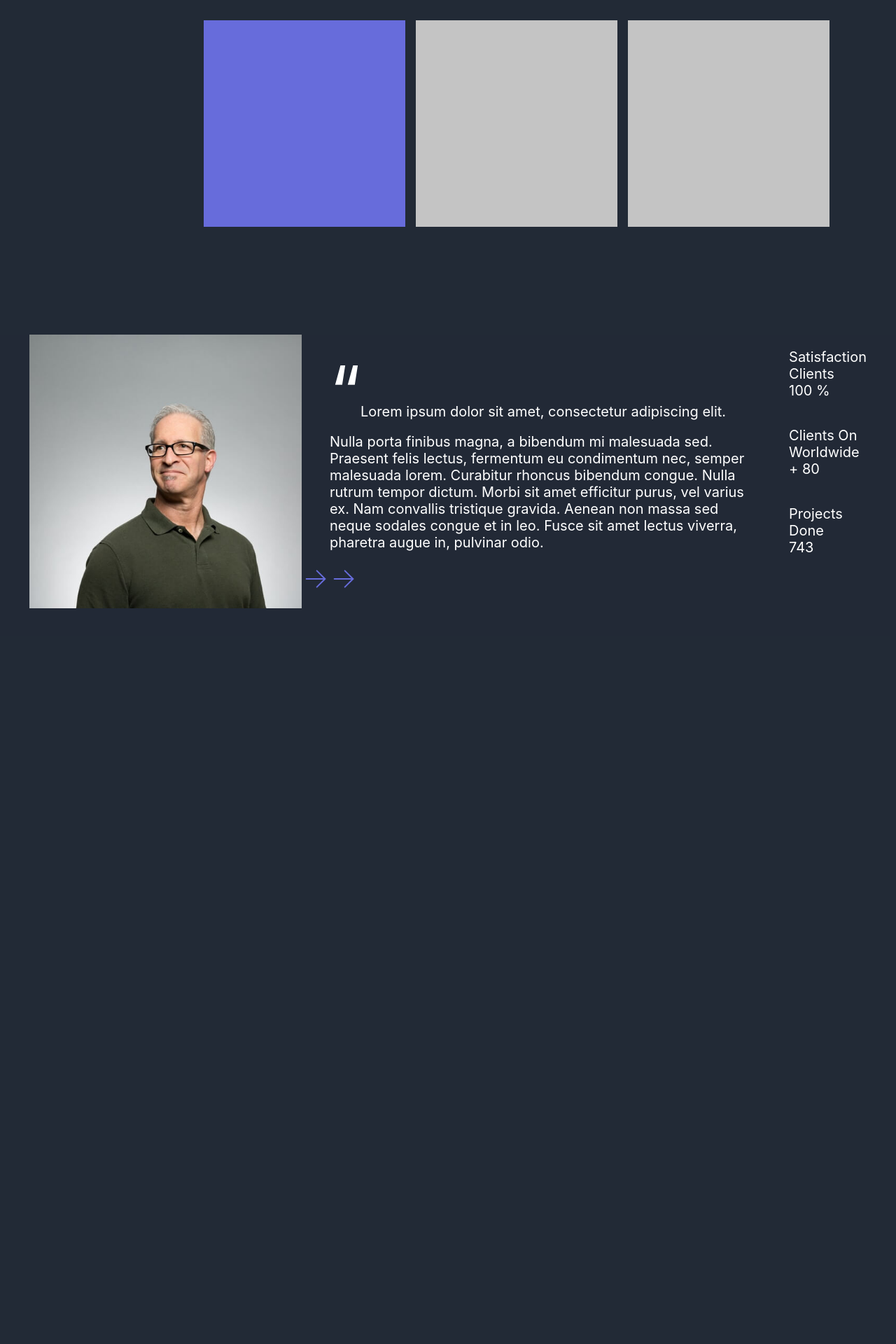
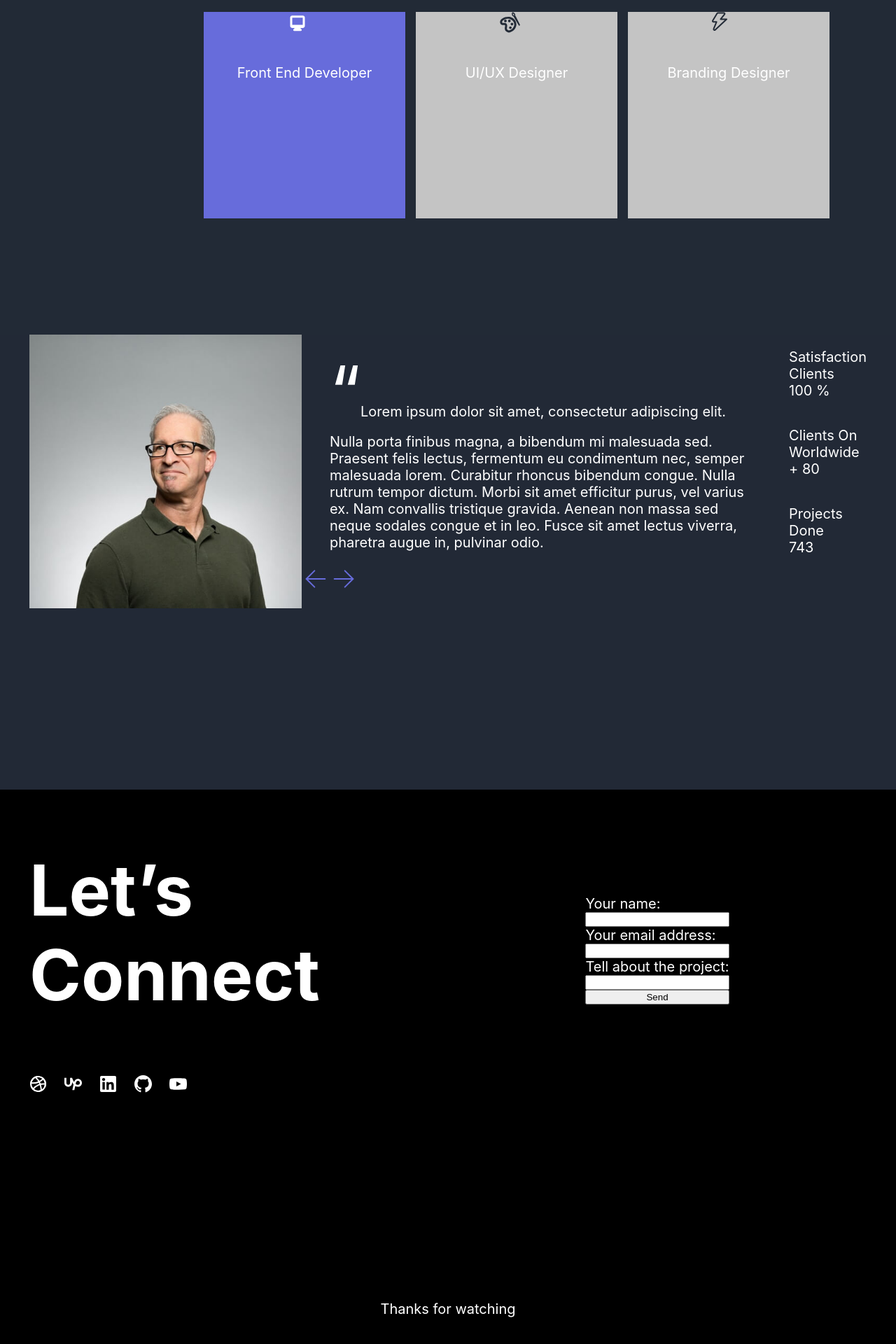
Before and after one commit to VladislavTatur/portfolio, a React app: page / in a window 1280 px wide. Shown: the part 1124-3044 px from the top of the page at 70% size. Before the commit the page ends 2252 px from the top, so only its background shows below. Built offline with nearby package versions, Linux system fonts and the light colour scheme.

Commit message:
creating Specialization and footer

```diff
--- a/src/App.tsx
+++ b/src/App.tsx
@@ -3,6 +3,8 @@ import {Main} from './layout/sections/main/Main'
 import {Skills} from './layout/sections/skills/Skills'
 import {About} from './layout/sections/about/About'
 import {Specialization} from './layout/sections/specialization/Specialization'
+import {Connect} from './layout/sections/connect/Connect'
+import {Footer} from './layout/footer/Footer'
 
 
 function App() {
@@ -12,6 +14,8 @@ function App() {
       <Skills/>
       <Specialization/>
       <About/>
+      <Connect/>
+      <Footer/>
     </div>
   )
 }
--- a/src/components/FlexWrapper.tsx
+++ b/src/components/FlexWrapper.tsx
@@ -13,6 +13,7 @@ type FlexWrapperProps = {
 
 export const FlexWrapper = styled.div<FlexWrapperProps>`
     text-align: ${props => props.textAlign};
+    width: ${props => props.width};
     display: flex;
     flex-direction: ${props => props.direction || "row"};
     justify-content: ${props => props.justify || "flex-start"};
--- a/src/components/headlines/Headlines1.tsx
+++ b/src/components/headlines/Headlines1.tsx
@@ -5,6 +5,7 @@ type Headlines1State = {
   size: number
   font?: string
   LHeight: number
+  align?: string
 }
 
 export const Headlines1 = (props: Headlines1State) => {
@@ -18,7 +19,7 @@ export const Headlines1 = (props: Headlines1State) => {
   )
 }
 
-const H2 = styled.h2<Headlines1State>`
+const H2 = styled.h1<Headlines1State>`
     font-size: ${props => props.size}px;
     font-family: ${props => props.font};
     line-height: ${props => props.LHeight}px;
--- a/src/components/headlines/Headlines2.tsx
+++ b/src/components/headlines/Headlines2.tsx
@@ -4,9 +4,9 @@ import React from 'react'
 
 type Headlines2State = {
   title: string | React.ReactNode
-  size: number
+  size?: number
   font?: string
-  LHeight: number
+  LHeight?: number
   align?: string
 }
 
--- a/src/components/icon/Icon.tsx
+++ b/src/components/icon/Icon.tsx
@@ -6,11 +6,12 @@ type IconPropsType = {
   width?: number | string,
   height?: number | string,
   viewBox?: string,
+  transform?: string,
 }
 
 export const Icon = (props: IconPropsType) => {
   return (
-    <svg width={props.width || "50"} height={props.height || "50"} viewBox={props.viewBox || "0 0 50 50"} fill="none" xmlns="http://www.w3.org/2000/svg">
+    <svg width={props.width || "50"} height={props.height || "50"} viewBox={props.viewBox || "0 0 50 50"} fill="none" xmlns="http://www.w3.org/2000/svg" style={{transform: `rotate(${props.transform}deg)`}}>
       <use xlinkHref={`${iconsSprite}#${props.iconId}`}></use>
     </svg>
     )
--- a/src/components/box/Box.tsx
+++ b/src/components/paintingbox/PaintingBox.tsx
@@ -4,15 +4,10 @@ type PaintingBoxProps = {
   width: number
   height: number
   backgroundColor: string
+
 }
 
-export const PaintingBox = (props: PaintingBoxProps) => {
-  return (
-    <Box width={props.width} height={props.height} backgroundColor={props.backgroundColor}/>
-  )
-}
-
-const Box = styled.div<PaintingBoxProps>`
+export const PaintingBox = styled.div<PaintingBoxProps>`
     min-width: ${props => props.width}px;
     min-height: ${props => props.height}px;
     background-color: ${props => props.backgroundColor};
--- /dev/null
+++ b/src/components/paintingbox/TextInBox.tsx
@@ -0,0 +1,5 @@
+import styled from 'styled-components'
+
+export const TextInBox = styled.p`
+
+`
--- /dev/null
+++ b/src/layout/footer/Footer.tsx
@@ -0,0 +1,20 @@
+import styled from 'styled-components'
+
+export const Footer = () => {
+  return (
+    <StyledFooter>
+      <TextFooter>
+        Thanks for watching
+      </TextFooter>
+    </StyledFooter>
+  )
+}
+
+const TextFooter = styled.span`
+`
+const StyledFooter = styled.div`
+    width: 100%;
+    background-color: rgba(0, 0, 0, 1);
+    text-align: center;
+    padding-bottom: 50px;
+`
--- a/src/layout/sections/about/About.tsx
+++ b/src/layout/sections/about/About.tsx
@@ -15,8 +15,8 @@ export const About = () => {
             <Quote
               description={'Lorem ipsum dolor sit amet, consectetur adipiscing elit. Nulla porta finibus magna, a bibendum mi malesuada sed. Praesent felis lectus, fermentum eu condimentum nec, semper malesuada lorem. Curabitur rhoncus bibendum congue. Nulla rutrum tempor dictum. Morbi sit amet efficitur purus, vel varius ex. Nam convallis tristique gravida. Aenean non massa sed neque sodales congue et in leo. Fusce sit amet lectus viverra, pharetra augue in, pulvinar odio.'}/>
             <FlexWrapper>
-              <Icon iconId={'arrow-right'} viewBox={'0 0 40 40'} width={40} height={40}/>
-              <Icon iconId={'arrow-right'}/>
+              <Icon iconId={'arrow-right'} viewBox={'0 0 40 40'} width={40} height={40} transform={"180"}/>
+              <Icon iconId={'arrow-right'} width={40} height={40} viewBox={"0 0 40 40"}/>
             </FlexWrapper>
           </FlexWrapper>
           <FlexWrapper direction="column">
--- a/src/layout/sections/connect/Connect.tsx
+++ b/src/layout/sections/connect/Connect.tsx
@@ -1,20 +1,45 @@
+import {Container} from '../../../components/container/Container'
+import {Headlines2} from '../../../components/headlines/Headlines2'
+import {Icon} from '../../../components/icon/Icon'
+import {FlexWrapper} from '../../../components/FlexWrapper'
+import styled from 'styled-components'
+
 export const Connect = () => {
   return (
-    <div>
-      <div>
-        <h2></h2>
-        <div>icons</div>
-      </div>
+    <StyledConnect>
+    <Container height={'730px'}>
+      <FlexWrapper>
+        <FlexWrapper direction={'column'} width="50%">
+          <Headlines2 title="Let’s Connect" size={100}/>
+          <FlexWrapper>
+            <Icon iconId="dribble"/>
+            <Icon iconId="upwork"/>
+            <Icon iconId="linkedin"/>
+            <Icon iconId="github"/>
+            <Icon iconId="youtube"/>
+          </FlexWrapper>
+        </FlexWrapper>
+        <FlexWrapper width="50%" align="center" justify="center">
+          <form action="">
+            <FlexWrapper direction="column">
+              <label>Your name:</label>
+              <input type="text"/>
+              <label>Your email address:</label>
+              <input type="email"/>
+              <label>Tell about the project:</label>
+              <input type="text"/>
+              <input type="submit" value="Send"/>
+            </FlexWrapper>
 
-      <form action="">
-        <div>
-
-        </div>
-
-      </form>
-
-      <footer></footer>
-
-    </div>
+          </form>
+        </FlexWrapper>
+      </FlexWrapper>
+    </Container>
+    </StyledConnect>
   )
 }
+
+const StyledConnect = styled.div`
+    width: 100%;
+    background-color: rgba(0, 0, 0, 1);
+`
--- a/src/layout/sections/specialization/Specialization.tsx
+++ b/src/layout/sections/specialization/Specialization.tsx
@@ -2,8 +2,11 @@ import {Headlines2} from '../../../components/headlines/Headlines2'
 import {Container} from '../../../components/container/Container'
 import {FlexWrapper} from '../../../components/FlexWrapper'
 import styled from 'styled-components'
-import {PaintingBox} from '../../../components/box/Box'
+import {PaintingBox} from '../../../components/paintingbox/PaintingBox'
 import React from 'react'
+import {Icon} from '../../../components/icon/Icon'
+import {TextInBox} from '../../../components/paintingbox/TextInBox'
+import {Headlines1} from '../../../components/headlines/Headlines1'
 
 export const Specialization = () => {
   return (
@@ -13,11 +16,20 @@ export const Specialization = () => {
       <FlexWrapper>
         <Experience years={<>+ 4<br/></>} text="Years Experience Working"/>
         <FlexWrapper direction={'column'} align="center" justify="center" textAlign="center">
-          <Headlines2 align="justify" title="Developer and Designer, specialized in UI/UX and Web Developer" size={40} LHeight={72}/>
+          <Headlines1 align="justify" title="Developer and Designer, specialized in UI/UX and Web Developer" size={40} LHeight={72}/>
           <FlexWrapper gap={15}>
-            <PaintingBox width={288} height={295} backgroundColor="rgba(103, 108, 219, 1)"/>
-            <PaintingBox width={288} height={295} backgroundColor="rgba(196, 196, 196, 1)"/>
-            <PaintingBox width={288} height={295} backgroundColor="rgba(196, 196, 196, 1)"/>
+            <PaintingBox width={288} height={295} backgroundColor="rgba(103, 108, 219, 1)">
+              <Icon iconId="computer"/>
+              <TextInBox>Front End Developer</TextInBox>
+            </PaintingBox>
+            <PaintingBox width={288} height={295} backgroundColor="rgba(196, 196, 196, 1)">
+              <Icon iconId="paint"/>
+              <TextInBox>UI/UX Designer</TextInBox>
+            </PaintingBox>
+            <PaintingBox width={288} height={295} backgroundColor="rgba(196, 196, 196, 1)">
+              <Icon iconId="lightning"/>
+              <TextInBox>Branding Designer</TextInBox>
+            </PaintingBox>
             </FlexWrapper>
         </FlexWrapper>
       </FlexWrapper>
```
